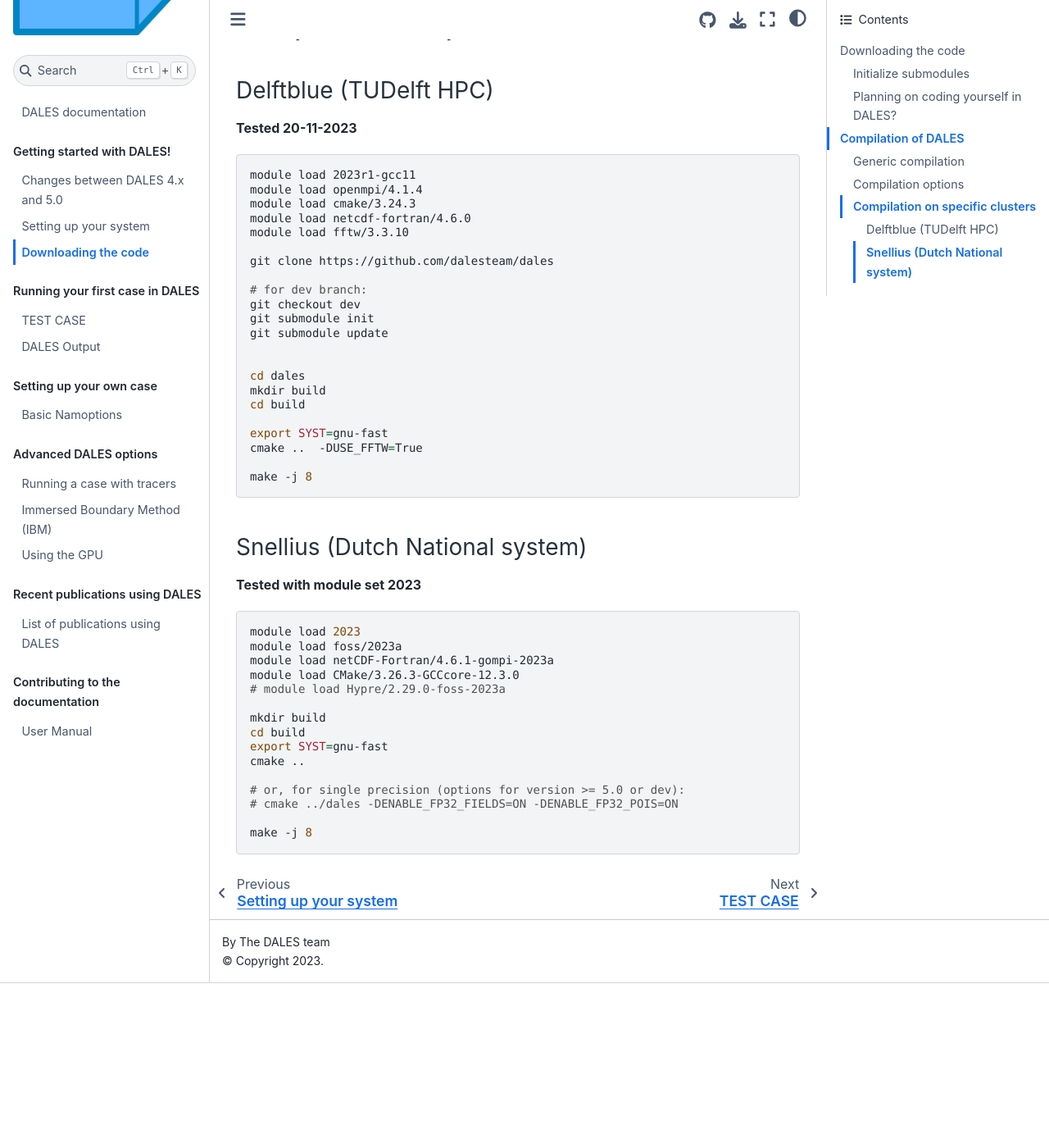
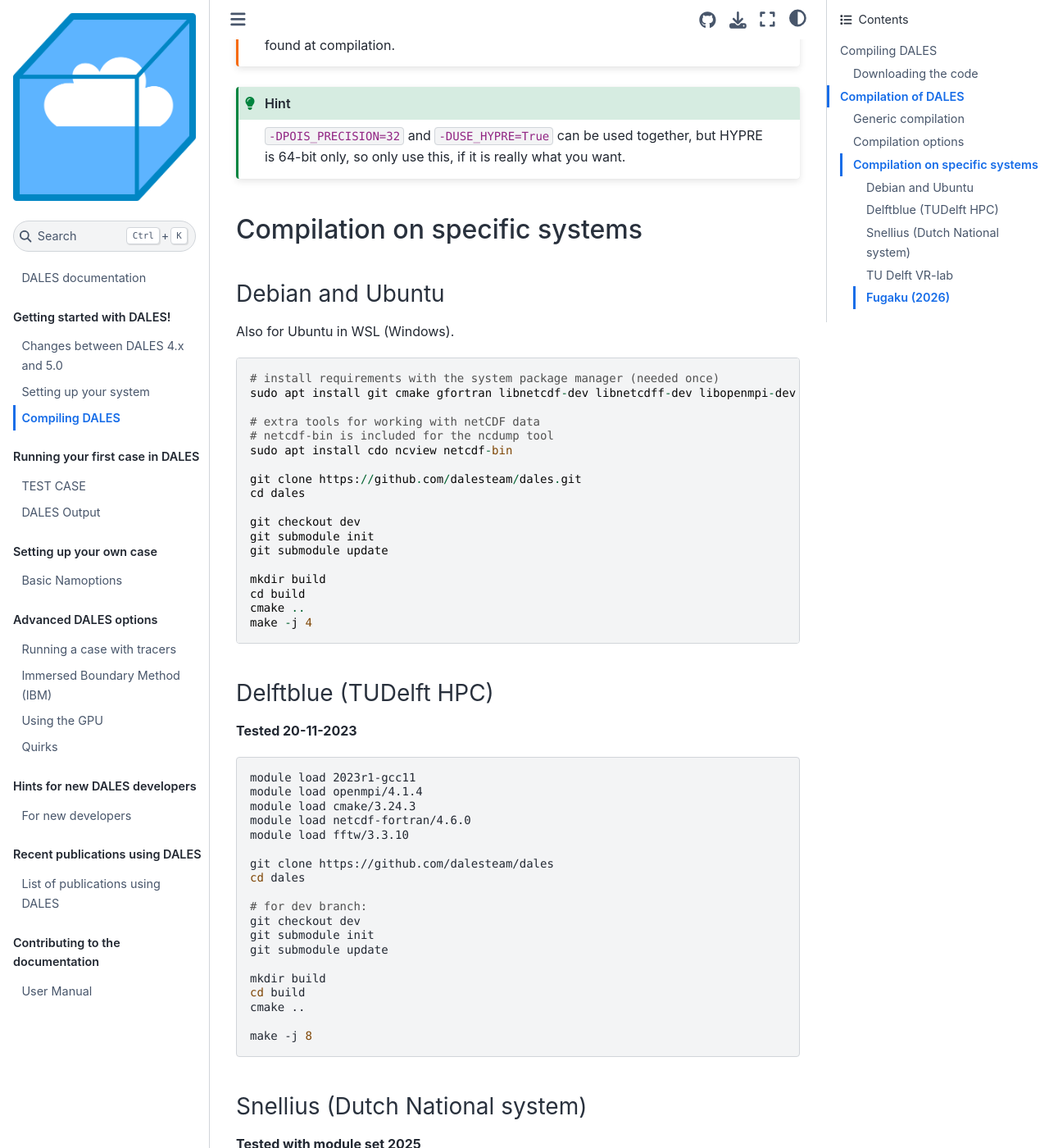
Before and after one commit to dalesteam/dalesdocs, a Jupyter Book: the page built from book/running/compilation.md, in a window 1280 px wide and 1400 px high, scrolled down 3511 px. Shown: the whole window at 82% size. Built offline with Jupyter Book 1.0.4 settings and Sphinx 7.4.7 and the Sphinx Book theme 1.1.4, drawn with Linux system fonts in a browser that asks for light colours; before the commit the page ends 4710 px from its top, so only the background shows below that; some of the changed text lies outside the part shown.

Commit message:
Edit and expand setup and compilation instructions

````diff
--- a/book/_toc.yml
+++ b/book/_toc.yml
@@ -22,6 +22,10 @@
       # - file: running/ibm.ipynb
       # - file: running/openbcs.ipynb
       - file: running/gpu.md
+      - file: running/quirks.md
+  - caption: Hints for new DALES developers
+    chapters:
+      - file: developers/developers.md
   - caption:  Recent publications using DALES
     chapters:
       - file: running/papers.ipynb
--- a/book/running/compilation.md
+++ b/book/running/compilation.md
@@ -1,6 +1,8 @@
-# Downloading the code
+# Compiling DALES
 
-The next step after installed these libraries and packages is to get the DALES code. The example below uses the `Git` software for this purpose. After going to the destination path on your system, download the code by using the command below
+## Downloading the code
+
+The next step after installing these libraries and packages is to get the DALES code. The example below uses the `Git` software for this purpose. After going to the destination path on your system, download the code by using the command below
 ``` shell
 <username> <currentpath> % git clone https://github.com/dalesteam/dales.git
 ```
@@ -15,6 +17,8 @@
  * main
 ```
 
+Note: until DALES 5.0 has been released, this manual applies only to the `dev` branch.
+
 Other available branches of the main repository can be viewed with the `-a` option
 ``` shell
 <username> dales % git branch -a
@@ -27,9 +31,9 @@
 ...
 ```
 
-Checking out a specific branch (e.g., the `ruisdael` branch) is done via
+Checking out a specific branch (e.g., the `dev` branch) is done via
 ``` shell
-git checkout -b <newname> remotes/origin/ruisdael
+git checkout dev
 ```
 
 ### Initialize submodules
@@ -69,20 +73,21 @@
 ## Generic compilation
 The next step after obtaining the code and installing required dependencies, is to build the code. As a starting point, we assume you are still in the main `dales` directory after checking out the main branch via git. It is advised the build the code in a different folder to better maintain overview. We therefore first move one directory up, make a new directory and move into that directory.
 ``` shell
-cd ../
+
 mkdir build
 cd build
 ```
 
 We then invoke `cmake` on the directory where the code is placed. This will configure the build of the code.
 ``` shell
-cmake ../dales
+cmake ..
 ```
 Finally, the code can be build with the following command:
 ``` shell
-make
+make -j 4
 ```
-After successfull compilation, the executable `dales` is located in the subdirectory `bin/`. Compilation of the code may be sped up using the `-j <nprocs>` specifier, with `nprocs` being the amount of parallel processes.
+Compilation of the code may be sped up using the `-j <nprocs>` specifier, with `nprocs` being the amount of parallel processes (4 to 8 is usually a good choice). After successfull compilation, the executable `dales` is located in the subdirectory `bin/`.
+
 
 ## Compilation options
 It is possible to specify optional features at the compilation stage of the model. These optional features can be activated by adding them as specifyers to the cmake command. CMake options are specified as `-D<option>=<value>`. For example:
@@ -98,6 +103,7 @@
 | `-DENABLE_FP32_FIELDS` | Use single precision floating-point numbers for prognostic fields (momentum, temperature, etc.) | True/False | False |
 | `-DENABLE_FP32_POIS` | Use single precision floating-point numbers for the Poisson solver | True/False | False |
 | `-DENABLE_ACC` | Build with GPU support through OpenACC | True/False | False |
+| `-DCMAKE_BUILD_TYPE=Debug` | Release build (fast) or Debug build (slow, with many error checks) | Release,Debug | Releas |
 
 ```{caution}
 To use HYPRE or FFTW, the library needs to both be enabled at compilation and selected at runtime by setting the &SOLVER section of the namoptions input file. See [Alternative Poisson solvers (Wiki)](https://github.com/dalesteam/dales/wiki/Alternative-Poisson-solvers). By default, FFTW is used if the library was found at compilation.
@@ -106,8 +112,35 @@
 ```{hint}
 `-DPOIS_PRECISION=32` and `-DUSE_HYPRE=True` can be used together, but HYPRE is 64-bit only, so only use this, if it is really what you want.
 ```
+(sec:compilation:systems)=
+## Compilation on specific systems
 
-## Compilation on specific clusters
+(sec:compilation:debian)=
+### Debian and Ubuntu
+
+Also for Ubuntu in WSL (Windows).
+
+```
+# install requirements with the system package manager (needed once)
+sudo apt install git cmake gfortran libnetcdf-dev libnetcdff-dev libopenmpi-dev libhypre-dev libfftw3-dev
+
+# extra tools for working with netCDF data
+# netcdf-bin is included for the ncdump tool
+sudo apt install cdo ncview netcdf-bin
+
+git clone https://github.com/dalesteam/dales.git
+cd dales
+
+git checkout dev
+git submodule init
+git submodule update
+
+mkdir build
+cd build
+cmake ..
+make -j 4
+```
+
 
 ### Delftblue (TUDelft HPC)
 **Tested 20-11-2023**
@@ -119,39 +152,83 @@
 module load fftw/3.3.10
 
 git clone https://github.com/dalesteam/dales
+cd dales
 
 # for dev branch:
 git checkout dev
 git submodule init
 git submodule update
 
-
-cd dales
 mkdir build
 cd build
-
-export SYST=gnu-fast
-cmake ..  -DUSE_FFTW=True
+cmake ..
 
 make -j 8
 ```
 
+
+
 ### Snellius (Dutch National system)
-**Tested with module set 2023**
+**Tested with module set 2025**
 ``` shell
-module load 2023
-module load foss/2023a
-module load netCDF-Fortran/4.6.1-gompi-2023a
-module load CMake/3.26.3-GCCcore-12.3.0
-# module load Hypre/2.29.0-foss-2023a
+module load 2025
+module load foss/2025a
+module load netCDF-Fortran/4.6.2-gompi-2025a
+module load CMake/3.31.3-GCCcore-14.2.0
+#module load Hypre/2.33.0-foss-2025a
+module load FFTW/3.3.10-GCC-14.2.0
 
 mkdir build
 cd build
-export SYST=gnu-fast
 cmake ..
 
-# or, for single precision (options for version >= 5.0 or dev):
-# cmake ../dales -DENABLE_FP32_FIELDS=ON -DENABLE_FP32_POIS=ON
+# or, for single precision:
+# cmake .. -DENABLE_FP32_FIELDS=ON -DENABLE_FP32_POIS=ON
 
 make -j 8
 ```
+
+### TU Delft VR-lab
+```
+ssh login03
+module load dales.rc4
+module load cmake fftw netcdf-fortran
+
+git clone https://github.com/dalesteam/dales
+cd dales
+git checkout dev
+git submodule init
+git submodule update
+
+mkdir build
+cd build
+cmake ..
+make -j 8
+```
+
+### Fugaku (2026)
+
+Fugaku uses `spack` to load modules. Extra steps needed are to pass the fortran and C++ compiler to cmake,
+and some flags for linking the hdf5 library.
+
+
+```
+. /vol0004/apps/oss/spack/share/spack/setup-env.sh
+spack load netcdf-fortran/gixlbro
+spack load fftw%fj@4.12.1
+spack load cmake@3.31.8/s7xjmta
+
+git clone https://github.com/dalesteam/dales
+cd dales
+git checkout dev
+git submodule init
+git submodule update
+
+mkdir build
+cd build
+
+FC=mpifrtpx CC=mpifccpx cmake ../dales -DENABLE_FP32_FIELDS=True  -DENABLE_FP32_POIS=True   -DCMAKE_Fortran_FLAGS="-L/vol0004/apps/oss/spack-v1.0.1/opt/spack/linux-a64fx/hdf5-1.14.6-mngsrojzjw54lchhyi4d3ujre3r55yef/lib -lhdf5 -lhdf5_hl"
+
+make -j 4 2>&1 | tee compilation-log.txt
+
+```
````
Also changed, not shown: book/developers/developers.md (added, +58 -0 lines), book/running/gpu.md (+73 -0 lines), book/running/quirks.md (added, +69 -0 lines), book/running/settingup.md (+3 -0 lines), 1 other file.
